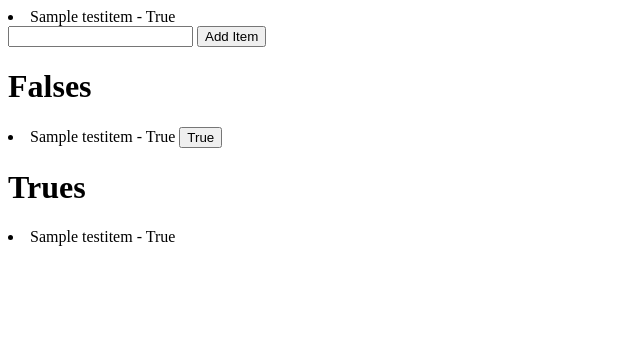
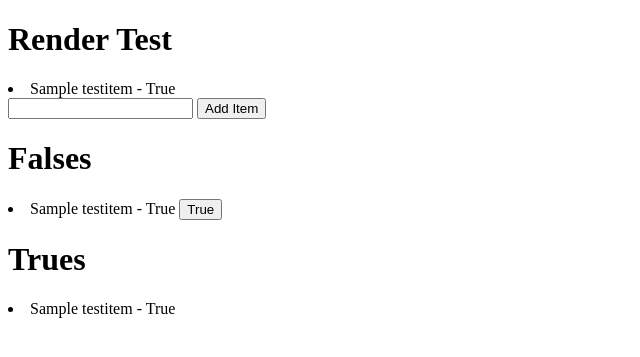
Before and after one commit to nathanBonilla/renderTest, a Django app: template renderTest/templates/renderTest/index.html in a window 1280 px wide. Shown: the top 357 px of the page, without its empty margins (0-640 px from the left). Run offline with Django 4.2, Linux system fonts and the light colour scheme; the template is opened without the code that fills it: values that come from a table or form of the project are taken from there, others are empty; tables that the repository leaves empty hold one stand-in row (values such as "Sample post").

Commit message:
commit to change index

```diff
--- a/renderTest/templates/renderTest/index.html
+++ b/renderTest/templates/renderTest/index.html
@@ -4,9 +4,10 @@
     <meta charset="UTF-8">
     <meta http-equiv="X-UA-Compatible" content="IE=edge">
     <meta name="viewport" content="width=device-width, initial-scale=1.0">
-    <title>Document</title>
+    <title>Render Test</title>
 </head>
 <body>
+    <h1>Render Test</h1>
     {% for item in listItems %}
     <li>{{ item }} - {{ item.flag }}</li>
     {% endfor %}
```
